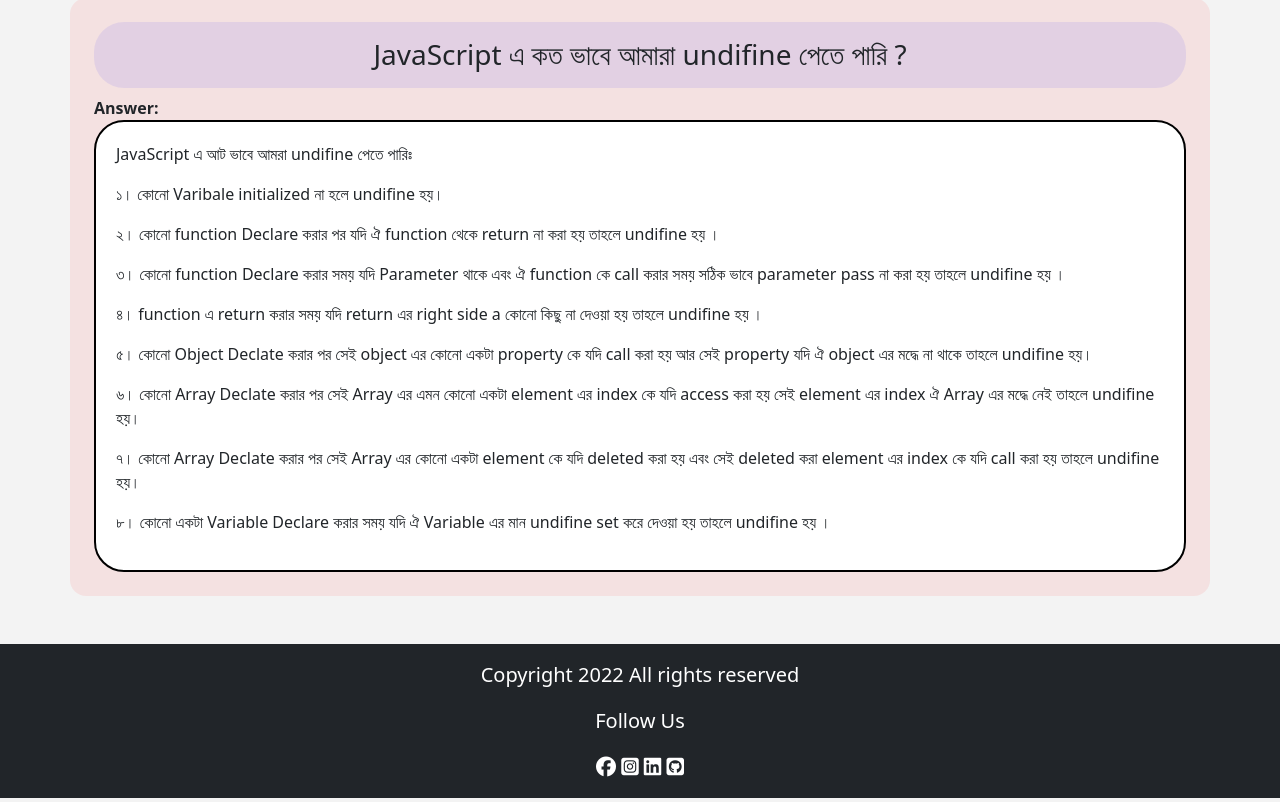
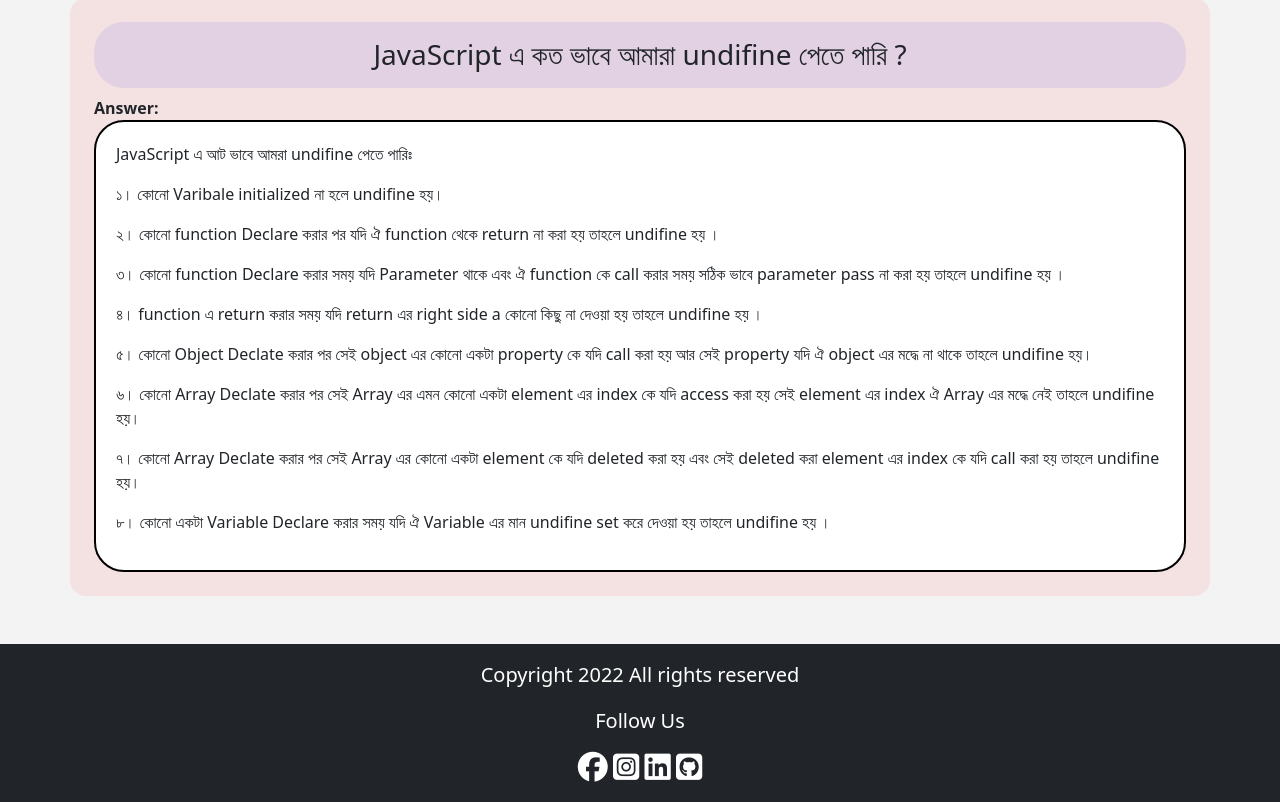
Before and after one commit to shohagroy/b6-type-monster-debug-assignment-shohagroy, a plain HTML site: page blog.html in a window 1280 px wide. Shown: the part 1097-1899 px from the top of the page. Drawn offline with nearby package versions, Linux system fonts and the light colour scheme.

Commit message:
assignment 7 project complited

```diff
--- a/blog.html
+++ b/blog.html
@@ -53,6 +53,7 @@
 
       footer i {
         color: white;
+        font-size: 30px;
       }
     </style>
   </head>
--- a/script.js
+++ b/script.js
@@ -138,6 +138,5 @@ setInterval(() => {
   const currentTime = new Date().getTime();
   const timeSpent = (currentTime - startTime) / 1000;
 
-
   document.getElementById("show-time").innerHTML = `${startTime ? parseInt(timeSpent) : 0} seconds`;
 }, 1000);
```
Also changed, not shown: index.html (+1 -1 lines).
